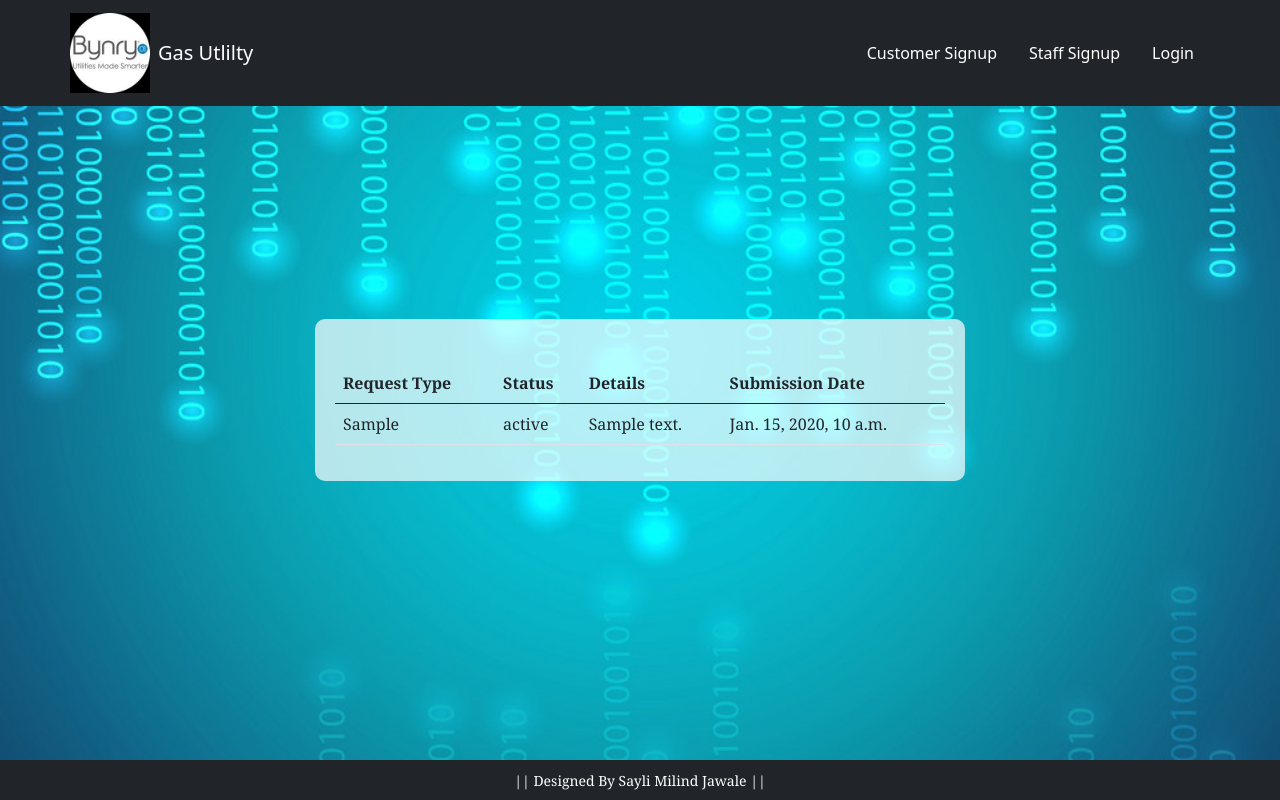
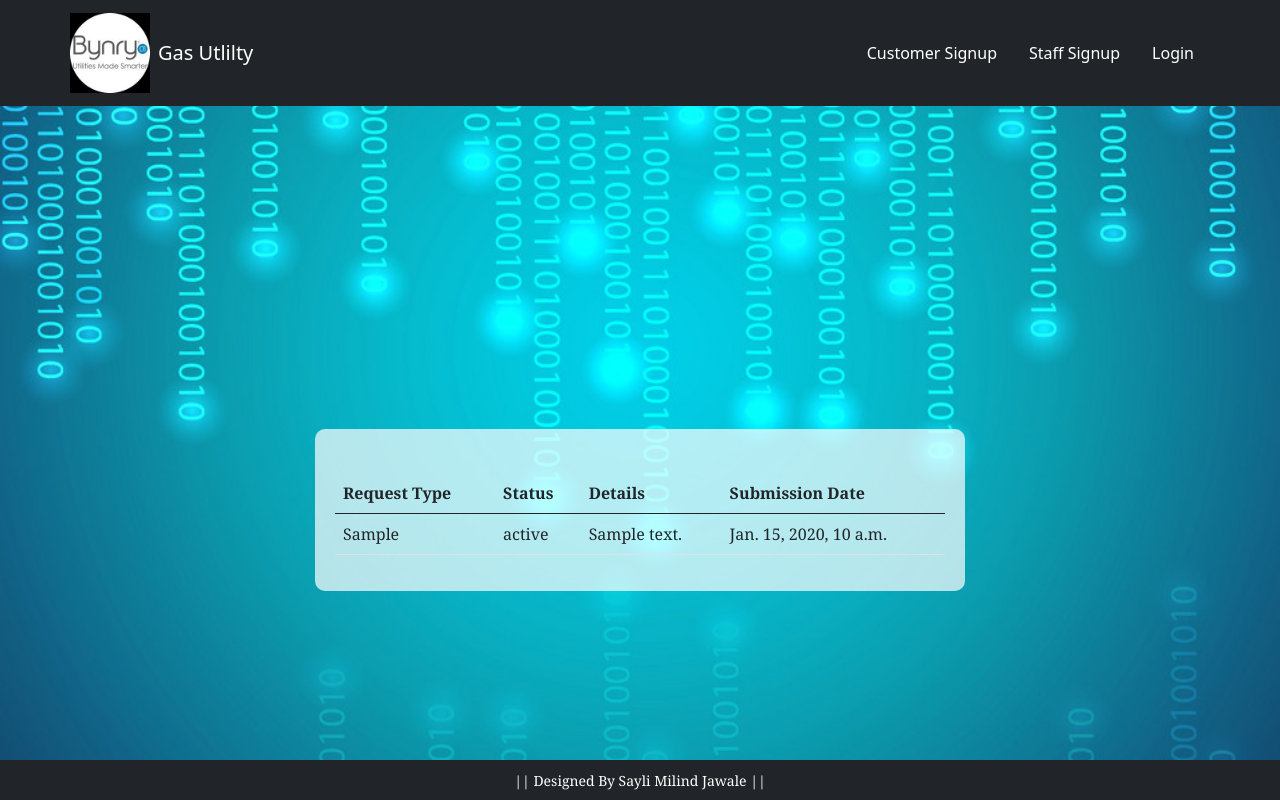
Before and after one commit to Saylijawale2001/BynryGasUtility2, a Django app: template templates/customer/dashboard.html in a window 1280 px wide. Run offline with Django 3.2, Linux system fonts and the light colour scheme; the template is opened without the code that fills it: most values are stand-ins (such as "Sample title", 1, 10 or a date in 2020); some libraries are stand-ins or nearby versions.

Commit message:
modified login container

```diff
--- a/templates/base.html
+++ b/templates/base.html
@@ -40,10 +40,11 @@
             background-position: center;
             margin: 0;
             padding: 0;
-            min-height: 100vh;
+            height: 100vh;
             display: flex;
             flex-direction: column;
-
+            justify-content: space-between;
+            background-attachment:fixed;
         }
 
         .navbar {
@@ -66,17 +67,13 @@
 }
         .login-container {
             background-color: rgba(255, 255, 255, 0.7);
-
             padding: 20px;
             border-radius: 10px;
             width: 650px;
             margin: auto;
             font-family :Georgia;
-            position: absolute; /* Position the container */
-    top: 50%; /* Move the container to the center vertically */
-    left: 50%; /* Move the container to the center horizontally */
-    transform: translate(-50%, -50%); /* Translate the container to center */
-    z-index: 1;
+
+
 
         }
 
@@ -136,17 +133,13 @@
     <a href="{% url 'dashboard' %}" class="dropdown-item nav-link text-white">Dashboard</a>
 </li>
 
-
-
-            <li class="nav-item ">
+           <li>  <a class="dropdown-item nav-link text-white" href="{% url 'logout' %}">Logout</a>
+           </li>
+            </ul>
+              <li class="nav-item ">
                  <a class="dropdown-item nav-link text-white" href="#">{{request.user.username|capfirst}}</a>
                  </li>
            <li class="nav-item">
-
-            <a class="dropdown-item nav-link text-white" href="{% url 'logout' %}">Logout</a>
-           </li>
-            </ul>
-
               <button class="btn btn-warning "  style="height:40px; width:40px;" type="submit">{{request.user.username|capfirst|first}}</button>
 
             {% else %}
@@ -166,16 +159,18 @@
        </div></div>
     </nav>
       </div>
-
-<div class="container-fluid" style="padding: 0; padding-bottom: 4rem;z-index: 2;">
-    <div class="row">
-        <div class="col-10" style="overflow-y: auto; max-height: calc(100vh - 200px);">
-    {% block main-content %} {% endblock main-content %}
-             </div>
+<br><br>
+  <div class="container-fluid" style="padding: 0;  margin-top: 60px;">
+        <div class="row">
+            <div class="col-12">
+                <!-- Your main content goes here -->
+                {% block main-content %} {% endblock main-content %}
+            </div>
+        </div>
     </div>
-</div>
 <div>
     <!-- Start Footer -->
+    <br>
     <footer class="container-fluid footer text-center p-2 mt-5 bg-dark">
         <small class="text-white" style="font-family:georgia;"> || Designed  By Sayli Milind Jawale || </small>
 
--- a/templates/customer/customer_signup.html
+++ b/templates/customer/customer_signup.html
@@ -12,7 +12,7 @@
 <body>
 
      {% csrf_token %}
-    <form class="login-container" method="post">
+    <form class="login-container my-5" method="post">
         <center><h2>Customer Signup</h2></center>
         {% csrf_token %}
         {{ form.as_p }}
--- a/templates/customer/dashboard.html
+++ b/templates/customer/dashboard.html
@@ -1,7 +1,7 @@
 {% extends 'base.html' %}
 {% load static %}
 {% block main-content %}
-<div class="login-container">
+<div class="login-container my-5">
 <table class="table">
     <thead>
       <tr>
--- a/templates/login.html
+++ b/templates/login.html
@@ -9,7 +9,7 @@
 </head>
 <body>
 
-    <form class="login-container" method="post">
+    <form class="login-container my-5" method="post">
         <center><h2>Login</h2> </center>
         {% csrf_token %}
         {{ form.as_p }}
--- a/templates/staff/staff_dashboard.html
+++ b/templates/staff/staff_dashboard.html
@@ -2,7 +2,7 @@
 {% extends 'staffbase.html' %}
 {% load static %}
 {% block main-content %}
-
+<div class="login-container my-5">
 <table class="table">
     <thead>
       <tr>
@@ -34,5 +34,6 @@
 
            {% endfor %}
 
-    </tbody>
+</table>
+    </div>
 {% endblock main-content %}
--- a/templates/staff/staff_member_signup.html
+++ b/templates/staff/staff_member_signup.html
@@ -8,8 +8,7 @@
     <title>Staff Member Signup</title>
 </head>
 <body>
-
-    <form class="login-container" method="post">
+    <form class="login-container my-5" method="post">
       <center>  <h2>Staff Member Signup</h2></center>
         {% csrf_token %}
         {{ form.as_p }}
```
Also changed, not shown: db.sqlite3.
